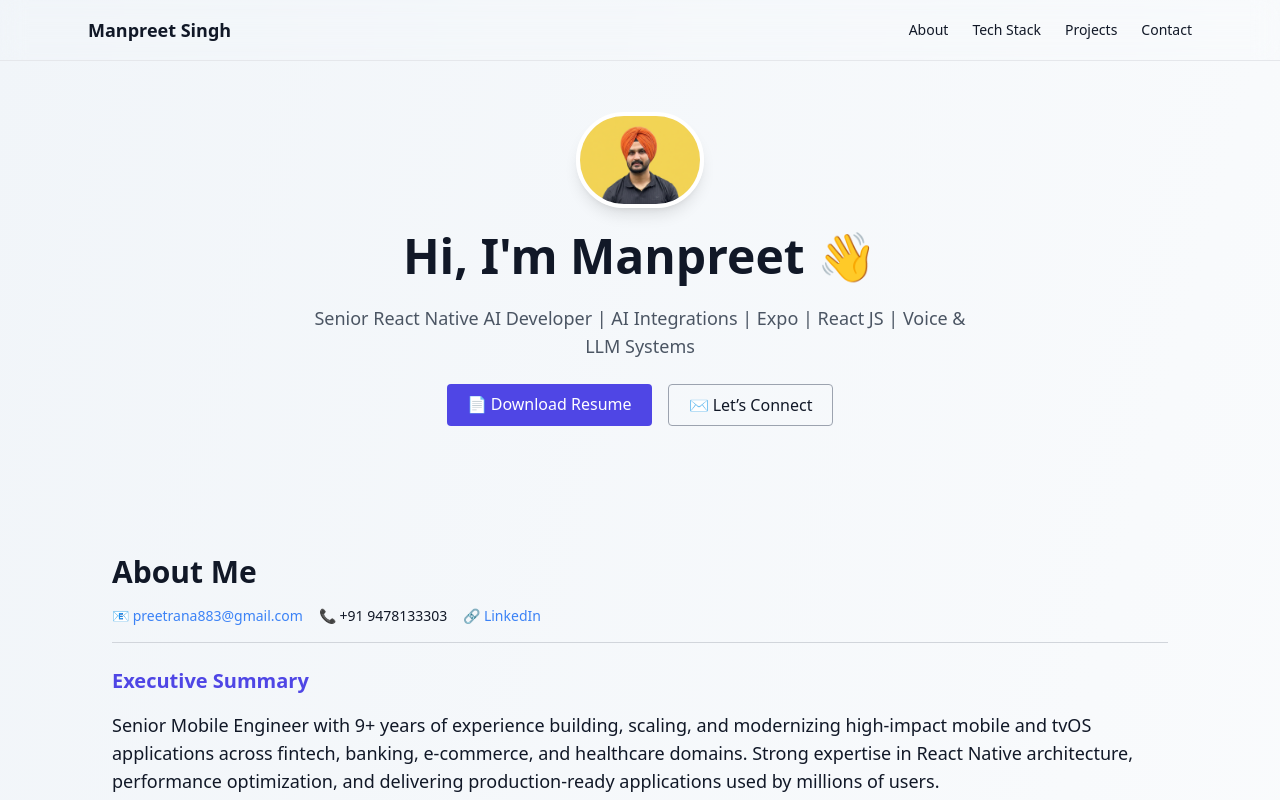
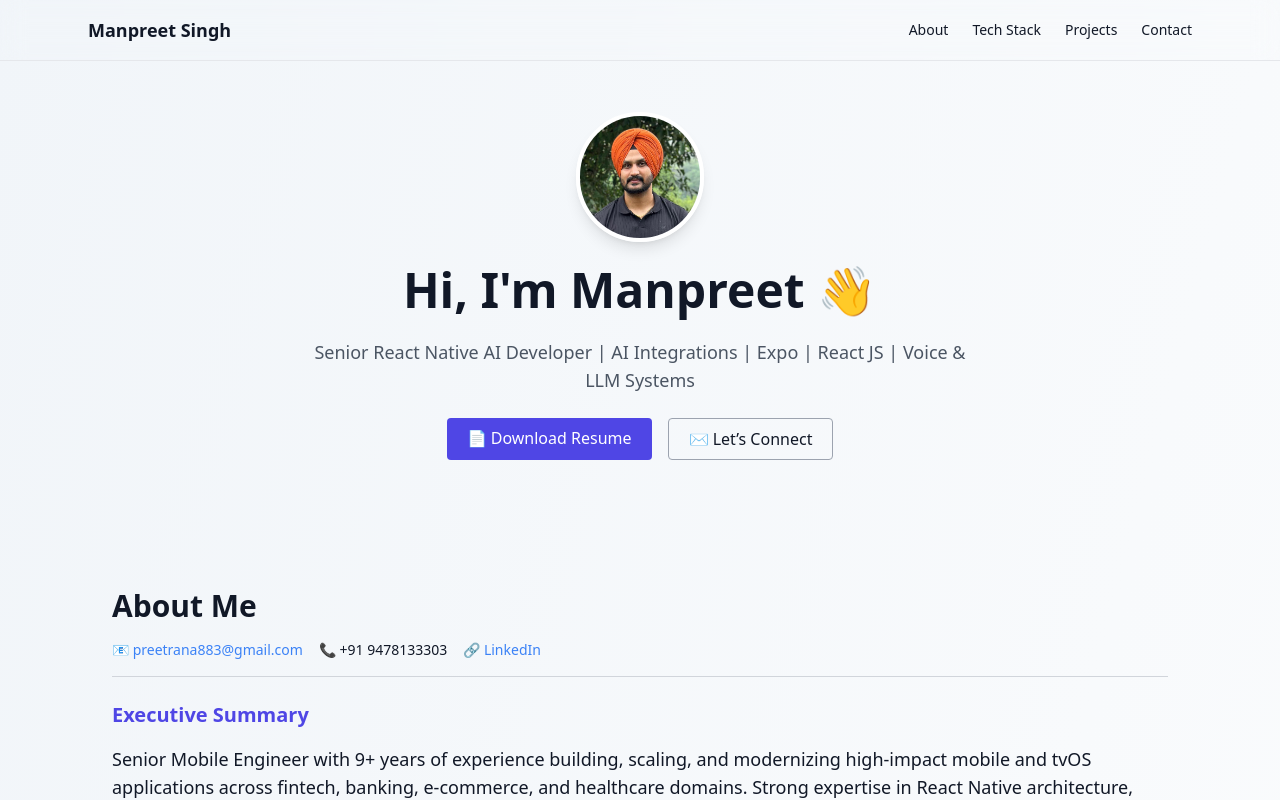
Before and after one commit to manpreetsingh3215/manpreet-portfolio, a Next.js app: page / in a window 1280 px wide. Shown: the top 800 px of the page. Built offline with nearby package versions, Linux system fonts and the light colour scheme.

Commit message:
photo reverted

```diff
--- a/app/page.tsx
+++ b/app/page.tsx
@@ -148,7 +148,7 @@ export default function Home() {
         >
           <div className="flex justify-center">
             <Image
-              src="/profile-pic1.png"
+              src="/profile-pic.png"
               alt="Manpreet Singh"
               width={128}
               height={128}
```
